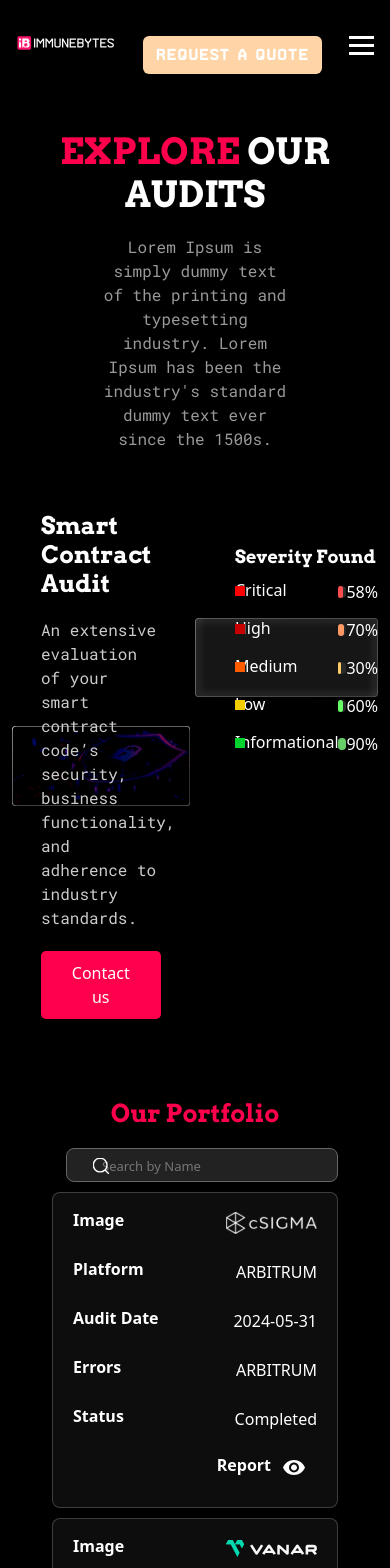
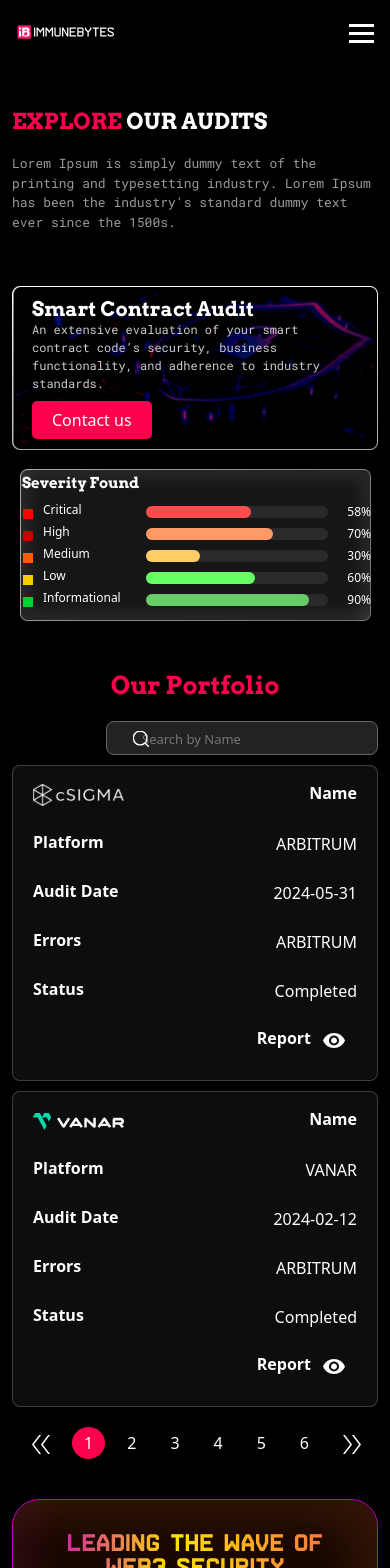
Before and after one commit to surajyadav24/immunebytes, a React (Create React App) app: page /portfolio in a window 390 px wide. Shown: the top 1568 px of the page. Built offline with nearby package versions, Linux system fonts and the light colour scheme.

Commit message:
portfolio mobile

```diff
--- a/src/components/Audit-Section/style.css
+++ b/src/components/Audit-Section/style.css
@@ -65,7 +65,7 @@
   .contact-btn {
     background-color: #ff004c;
     color: white;
-    padding: 10px 20px;
+    padding: 7px 20px;
     border: none;
     border-radius: 5px;
     cursor: pointer;
--- a/src/components/Cta-components/index.jsx
+++ b/src/components/Cta-components/index.jsx
@@ -1,13 +1,12 @@
 import React from 'react'
 import './style.css'
 import PrimaryBtn from '../Primarybutton'
-const Cta = () => {
+const Cta = ({title}) => {
   return (
   <>
   <div className="container">
 <div className="cta-wrapper">
-  <h2> Leading the Wave of Web3 Security
-  </h2>
+  <h2>{title}</h2>
   <PrimaryBtn  text="Request Audit"/>
 </div>
 </div>
--- a/src/components/Formpopup/style.css
+++ b/src/components/Formpopup/style.css
@@ -104,8 +104,17 @@
         margin-bottom: 13px;
     }
     .form-group .input-block {
-
         width: 100%;
-
+    }
+    .popup-form {
+        background: #000;
+    }
+    .popup-overlay {
+        position: absolute;
+        top: 250px;
+    }
+    .close-popup-btn{
+        top: 7px;
+        right: 6px;
     }
   }
--- a/src/components/Header/index.jsx
+++ b/src/components/Header/index.jsx
@@ -47,7 +47,9 @@
           </nav>
 
           {/* "Request Audit" Button Always Visible */}
-          <Formpopup/>
+       <div className="desktop-btn-request">
+       <Formpopup/>
+       </div>
 
           {/* Hamburger Menu for Mobile & Tablet */}
           <div className="hamburger d-md-none" onClick={toggleMenu}>
@@ -81,6 +83,9 @@
              Blog
                 </a>
               </li>
+              <li className="nav-item">
+              <Formpopup/>
+              </li>
             </ul>
           </nav>
         )}
--- a/src/components/Header/style.css
+++ b/src/components/Header/style.css
@@ -275,5 +275,7 @@
 a.btn.register-btn.mobile-btn.text-white{
   margin-left: 0px;
 }
-
+.desktop-btn-request button.open-popup-btn.btn.register-btn.text-white {
+  display: none;
 }
+}
--- a/src/components/Portfolio/index.jsx
+++ b/src/components/Portfolio/index.jsx
@@ -2,12 +2,14 @@
 import Header from '../Header'
 import AuditSection from '../Audit-Section'
 import PortfolioTable from '../PortfolioTable'
+import Ctacomponents from '../Cta-components'
 function Portfolio() {
   return (
 <>
 <Header/>
 <AuditSection/>
 <PortfolioTable/>
+<Ctacomponents title="Leading the Wave of Web3 Security"/>
 </>
   )
 }
--- a/src/components/PortfolioModal/style.css
+++ b/src/components/PortfolioModal/style.css
@@ -253,9 +253,35 @@
     width: 100%;
     padding: 0;
     border: none;
+    background: none;
   }
 
   .modal-right {
     margin-top: 20px;
   }
+  .company-info{
+    background: none;
+  }
+  .error-msg {
+    font-size: 10px;
+    width: 50%;
 }
+.error-row {
+  font-size: 11px;
+}
+.modal-actions {
+  position: relative;
+  left: 0px;
+}
+.request-btn, .download-btn{
+  font-size: 12px;
+  padding: 7px 20px;
+}
+.company-description P {
+  font-size: 11px;
+}
+.modal-overlay {
+  position: absolute;
+  top: 500px;
+}
+}
--- a/src/components/PortfolioTable/index.jsx
+++ b/src/components/PortfolioTable/index.jsx
@@ -1,4 +1,4 @@
-import React, { useState } from 'react';
+import React, { useState,useEffect } from 'react';
 import PortfolioModal from '../PortfolioModal'; // Modal component for popup
 import './style.css'; // Add custom styles for div layout
 import forward from '../../assets/images/portfolio/forward.svg';
@@ -31,7 +31,7 @@
 const PortfolioTable = () => {
   const [search, setSearch] = useState('');
   const [currentPage, setCurrentPage] = useState(1);
-  const [itemsPerPage] = useState(9);
+  const [itemsPerPage,setItemsPerPage] = useState(9);
   const [selectedItem, setSelectedItem] = useState(null);
 
   // Filter portfolio data based on search input
@@ -39,6 +39,24 @@
     item.nameString.toLowerCase().includes(search.toLowerCase())
   );
 
+
+  useEffect(() => {
+    const updateItemsPerPage = () => {
+      const isMobile = window.innerWidth <= 768; // Adjust the breakpoint as needed
+      setItemsPerPage(isMobile ? 2 : 9);
+    };
+
+    // Set initial value
+    updateItemsPerPage();
+
+    // Add event listener to update on window resize
+    window.addEventListener("resize", updateItemsPerPage);
+
+    // Clean up event listener on component unmount
+    return () => {
+      window.removeEventListener("resize", updateItemsPerPage);
+    };
+  }, []);
   // Get current items for pagination
   const indexOfLastItem = currentPage * itemsPerPage;
   const indexOfFirstItem = indexOfLastItem - itemsPerPage;
--- a/src/components/PortfolioTable/style.css
+++ b/src/components/PortfolioTable/style.css
@@ -1,7 +1,7 @@
 /* PortfolioTable.css */
 .portfolio-table-container {
     padding: 40px;
-background: url(../../assets/images/portfolio/portfoliocontainer.svg) no-repeat center center/contain ;
+    background: url(../../assets/images/portfolio/portfoliocontainer.svg) no-repeat center center/contain ;
     color: #fff;
     border-radius: 10px;
     min-height: 700px;
@@ -174,7 +174,7 @@
     flex-direction: row;
     margin-bottom: 10px;
     justify-content: space-between;
-    width: 300px;
+    width: 100%;
 }
   .portfolio-grid-row div::before {
     font-weight: bold;
@@ -182,7 +182,7 @@
   }
 
   .portfolio-grid-row div:nth-child(1)::before {
-    content: "Image";
+    content: "Name";
   }
 
   .portfolio-grid-row div:nth-child(2)::before {
@@ -207,4 +207,76 @@
   .portfolio-grid-header {
     display: none;
 }
+.audit-section-description {
+  max-width: 100%;
+  margin-bottom: 40px;
+  font-size: 13px;
+  text-align: left;
 }
+.audit-content{
+  gap: 15px 0px;
+  flex-direction: column;
+}
+.audit-details{
+  min-height: auto;
+  width: 100%;
+  padding: 15px 20px;
+
+}
+.audit-details p {
+  font-size: 12px;
+  color: #ccc;
+  margin-bottom: 8px;
+}
+.audit-details h3 {
+  font-size: 20px;
+  margin-bottom: 0px;
+}
+.audit-progress {
+  min-height: 152px;
+  width: 100%;
+  padding: 5px 7px;
+}
+.progress-bar {
+  padding-left: 4px;
+  margin-bottom: 0px;
+
+}
+.audit-progress .progress-bar::before {
+  left: 4px;
+}
+.audit-progress h4 {
+  padding-left: 3px;
+  font-size: 15px;
+  margin-bottom: 9px;
+}
+.audit-section-title {
+  text-align: left;
+  font-size: 22px;
+
+}
+.audit-content {
+  padding-top: 10px;
+}
+.portfolio-table-container {
+  background: none !important;
+  padding: 10px 0px;
+  width: 100%;
+}
+.portfolio-grid-row {
+width: 100%;
+}
+.progress-bar-label span {
+  font-size: 12px;
+}
+.portfolio-grid-row div:nth-child(1){
+  flex-direction: row-reverse;
+}
+.progress-bar>span {
+  font-size: 12px;
+  width: 50px;
+}
+.portfolio-grid {
+  grid-template-columns: repeat(3, 1fr); /* Show 3 items in mobile view */
+}
+}
```
Also changed, not shown: src/assets/images/portfolio/mobile-card-disc (1).svg (added), 1 other file (tests, documents, lock files or other folders).
